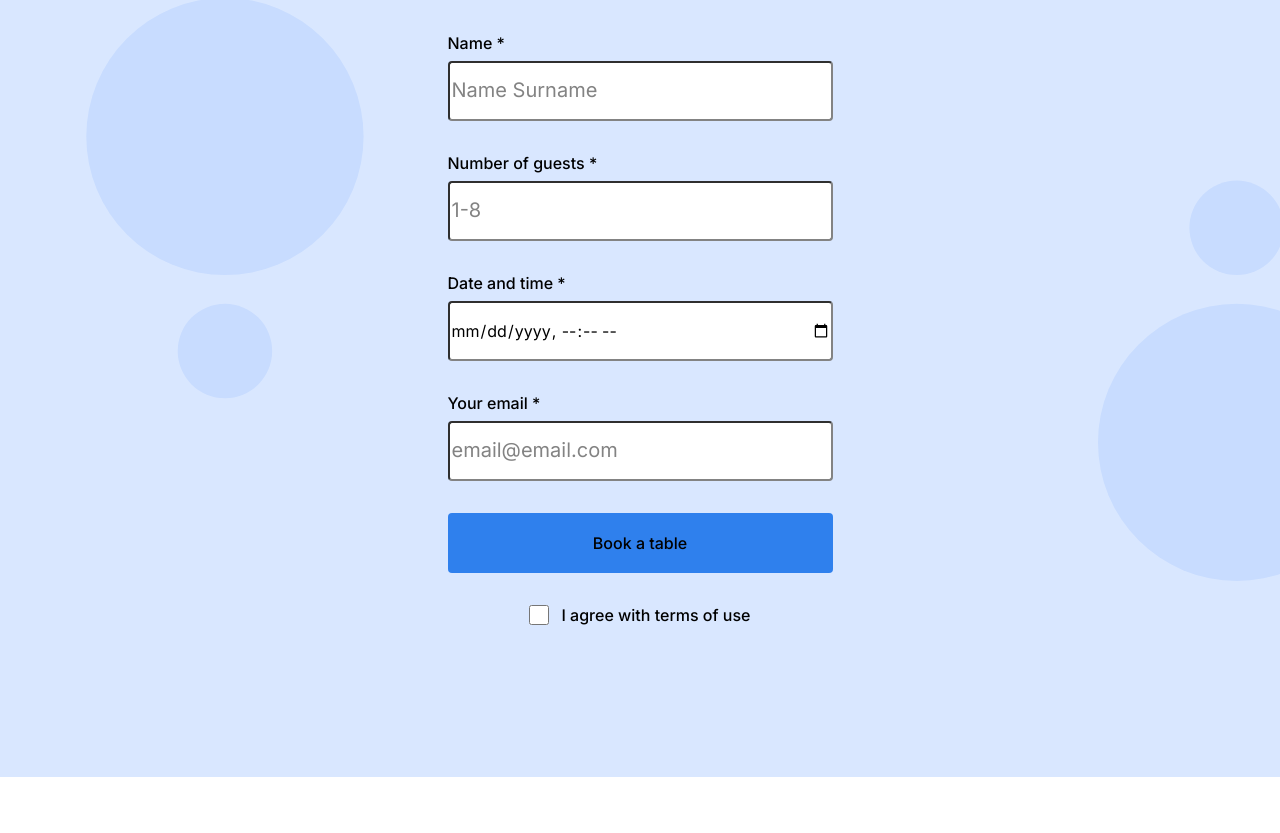
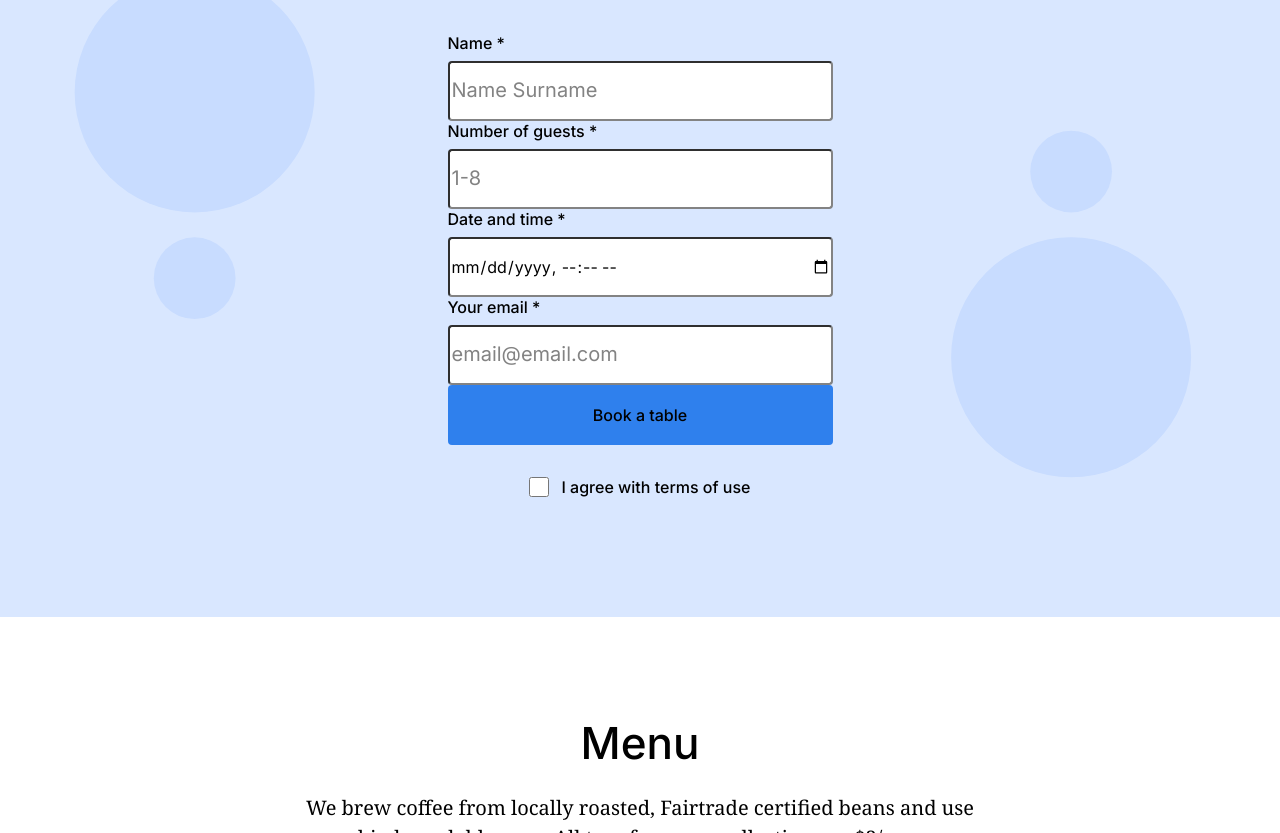
Before and after one commit to Daedalus-MD/se_project_coffeeshop, a plain HTML site: page index.html in a window 1280 px wide. Shown: the part 2139-2972 px from the top of the page. Drawn offline with Linux system fonts and the light colour scheme.

Commit message:
Final version

```diff
--- a/blocks/form.css
+++ b/blocks/form.css
@@ -9,7 +9,7 @@
 }
 
 .form__label {
-  margin-bottom: 32px;
+  margin-bottom: 0px;
   display: block;
   font-family: "Inter", arial, sans-serif;
   font-style: normal;
```
